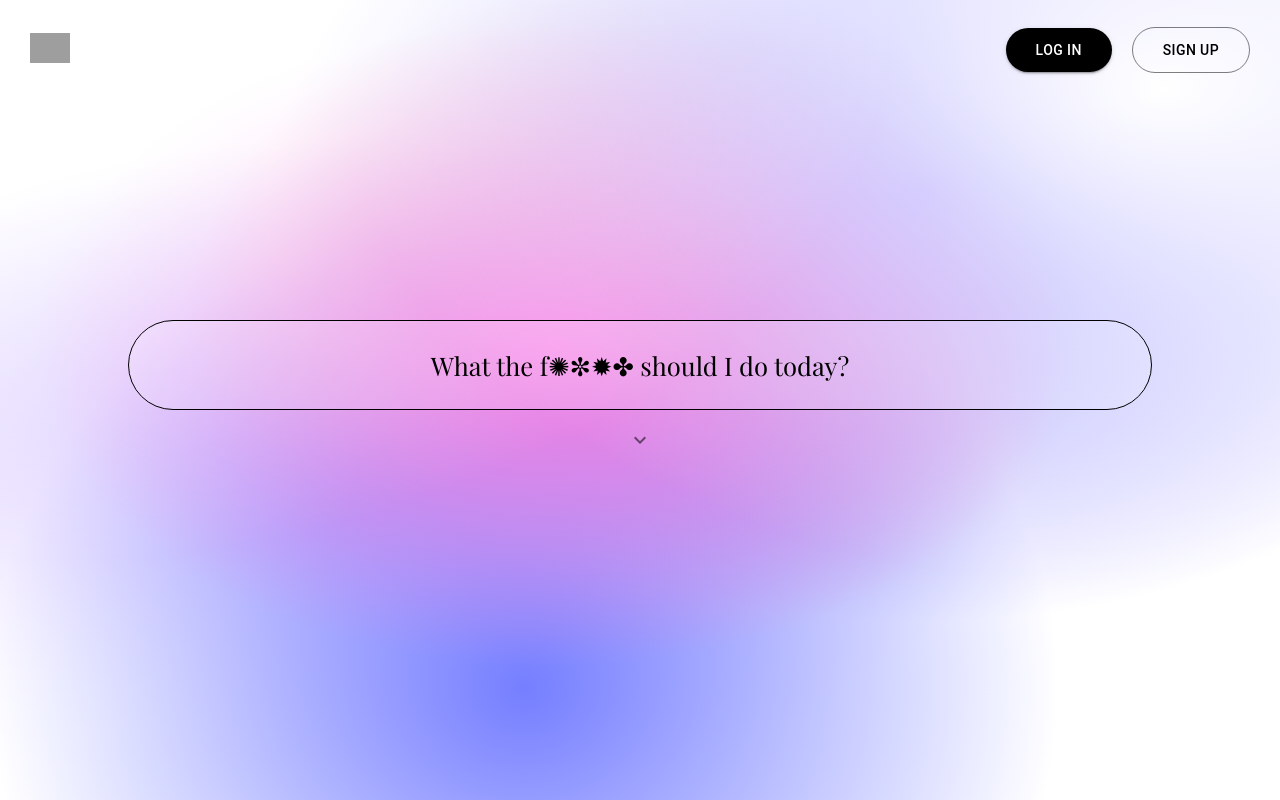
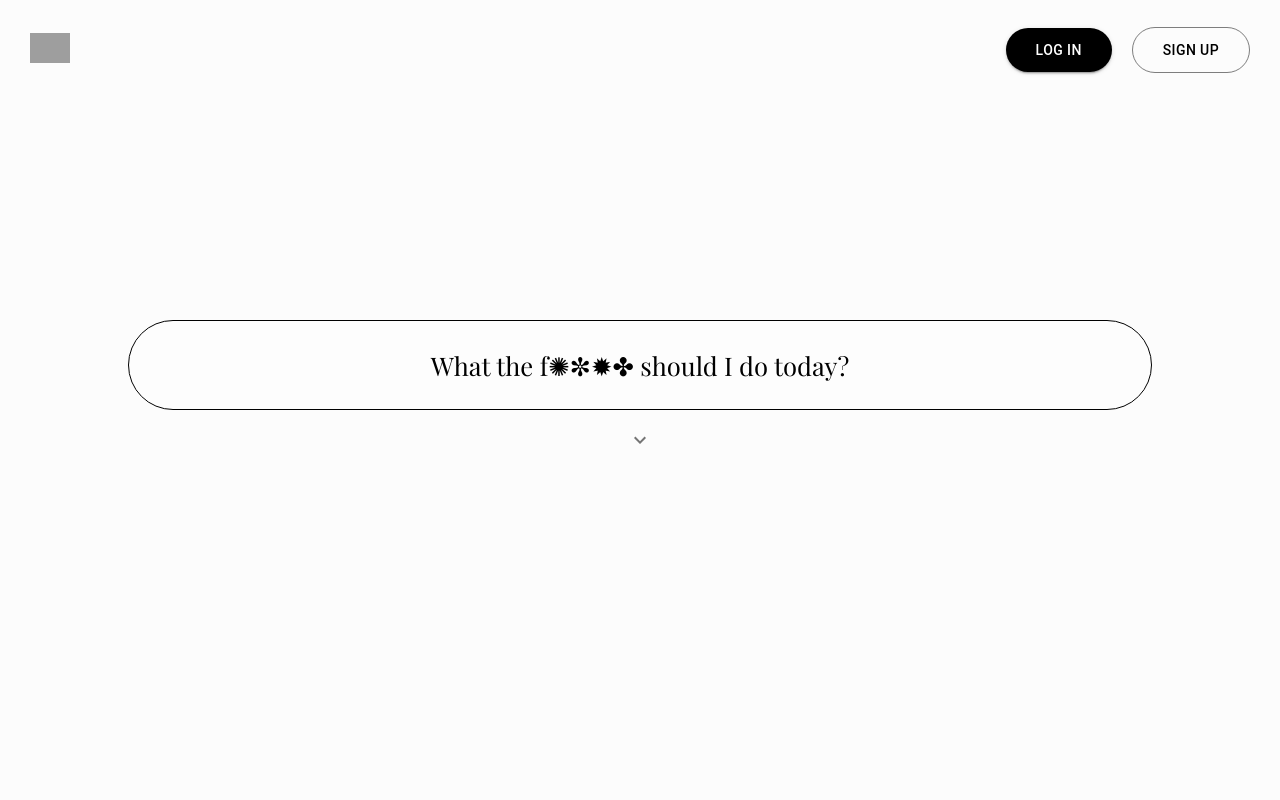
Before and after one commit to silviflare/what-the, a React (Create React App) app: page / in a window 1280 px wide. Built offline with nearby package versions, Linux system fonts and the light colour scheme; grey boxes are pictures that could not be loaded.

Commit message:
background raus

```diff
--- a/src/index.css
+++ b/src/index.css
@@ -99,7 +99,7 @@ h2 {
 /* HOMEPAGE  ---------------------------------------------------------------------- */
 
 .container-homepage {
-  background-color: hsla(0, 0%, 100%, 1);
+  /* background-color: hsla(0, 0%, 100%, 1);
   background-image: radial-gradient(
       at var(--gradient-one) var(--gradient-two),
       hsla(0, 0%, 100%, 1) 0px,
@@ -113,7 +113,7 @@ h2 {
     radial-gradient(at 70% 100%, hsla(0, 0%, 100%, 1) 0px, transparent 50%),
     radial-gradient(at 50% 40%, hsla(356, 100%, 73%, 1) 0px, transparent 50%),
     radial-gradient(at 28% 59%, hsla(257, 100%, 73%, 1) 0px, transparent 50%);
-
+ */
   display: flex;
   flex-direction: column;
   justify-content: center;
```
